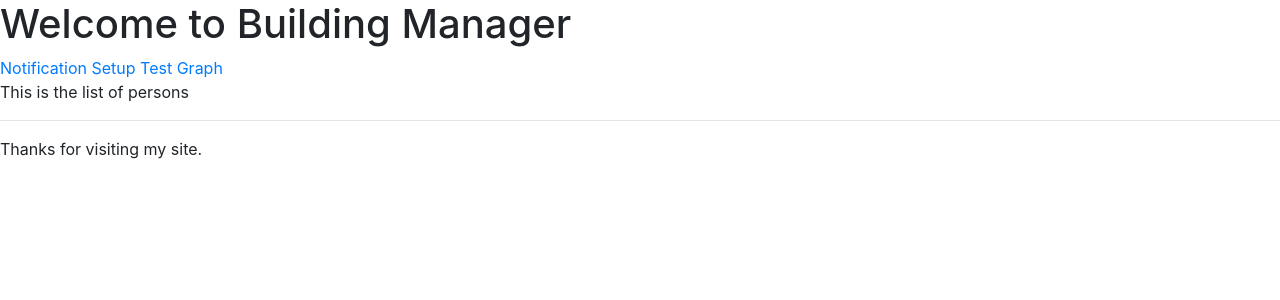
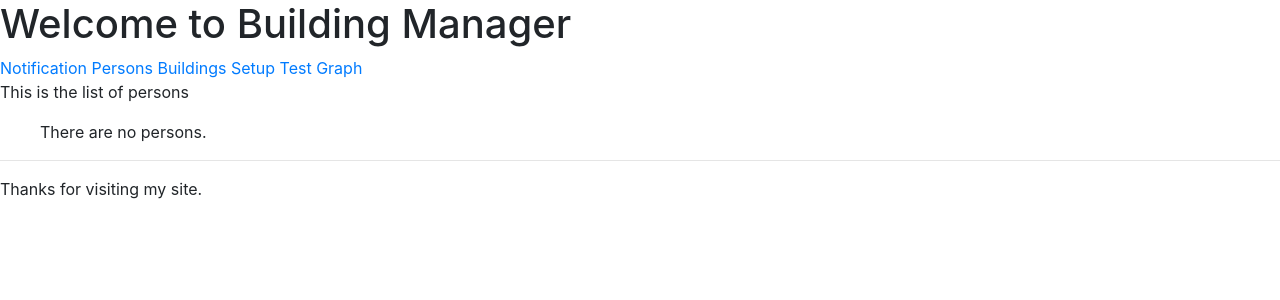
Before and after one commit to sdosis/BuildingManager, a Django app: page /persons/ in a window 1280 px wide. Shown: the top 300 px of the page. Run offline with Django 3.2, Linux system fonts and the light colour scheme; some libraries are stand-ins or nearby versions.

Commit message:
Using TemplateViews

```diff
--- a/BuildingManagerCore/templates/persons.html
+++ b/BuildingManagerCore/templates/persons.html
@@ -2,4 +2,11 @@
 {% block title %}Persons{% endblock %}
 {% block content %}
 <p>This is the list of persons</p>
+<ul>
+{% for person in persons %}
+    <li>{{forloop.counter}}: {{person.name}} with phone {{person.mobile}}</li>
+{% empty %}
+    <p>There are no persons.</p>
+{% endfor %}
+</ul>
 {% endblock %}
--- a/BuildingManagerCore/templates/snippets/nav.html
+++ b/BuildingManagerCore/templates/snippets/nav.html
@@ -1,4 +1,6 @@
 <div>
     <a href="{% url 'notification' %}">Notification</a>
+    <a href="{% url 'graphpersons' %}">Persons</a>
+    <a href="{% url 'graphbuildings' %}">Buildings</a>
     <a href="{% url 'setup-graph' %}">Setup Test Graph</a>
 </div>
--- a/BuildingManagerCore/urls.py
+++ b/BuildingManagerCore/urls.py
@@ -6,7 +6,8 @@
     path('persons/',views.get_persons),
     path('persons/<int:person_id>', views.get_person),
     path('graph/',views.get_buildingsgraph),
-    path('graph/buildings',views.get_buildingsgraph),
+    path('graph/persons',views.PersonsView.as_view(),name='graphpersons'),
+    path('graph/buildings',views.BuildingsView.as_view(),name='graphbuildings'),
     path('meta/',views.meta),
     path('search/',views.search),
     path('search/results/',views.search_results),
--- a/BuildingManagerCore/views.py
+++ b/BuildingManagerCore/views.py
@@ -1,5 +1,7 @@
 from django.shortcuts import render
 from django.http import HttpResponse,Http404,HttpResponseRedirect
+from django.views import View
+from django.views.generic import TemplateView
 from .forms import ContactForm,NotificationForm
 from .models import Person, Building,Apartment, DistrictNode, NeighborhoodNode, BuildingNode, ApartmentNode, PersonNode
 from neomodel import db
@@ -19,9 +21,29 @@
         raise Http404()
     return render(request, 'person.html', {"person_id":person_id})
 
+class PersonsView(View):
+    def get(self,request,*args,**kwargs):
+        persons = PersonNode.nodes.all()
+        context = {"persons":persons}
+        return render(request,'persons.html',context)
+
 def get_buildingsgraph(request):
     buildingnodes = BuildingNode.nodes.all()
     return render(request, 'buildingsgraph.html', {"buildingnodes":buildingnodes})
+
+class BuildingsView(TemplateView):
+    template_name = 'buildingsgraph.html'
+
+    def get_context_data(self,*args,**kwargs):
+        context = super(BuildingsView,self).get_context_data(*args, **kwargs)
+        buildingnodes = BuildingNode.nodes.all()
+        print(str(len(buildingnodes)))
+        context = {"buildingnodes":buildingnodes}
+        return context
+    #def get(self,request,*args,**kwargs):
+    #    buildingnodes = BuildingNode.nodes.all()
+    #    context = {"buildingnodes":buildingnodes}
+    #    return render(request,'buildingsgraph.html',context)
 
 def meta(request):
     return render(request, 'meta.html', {"meta":request.META})
```
